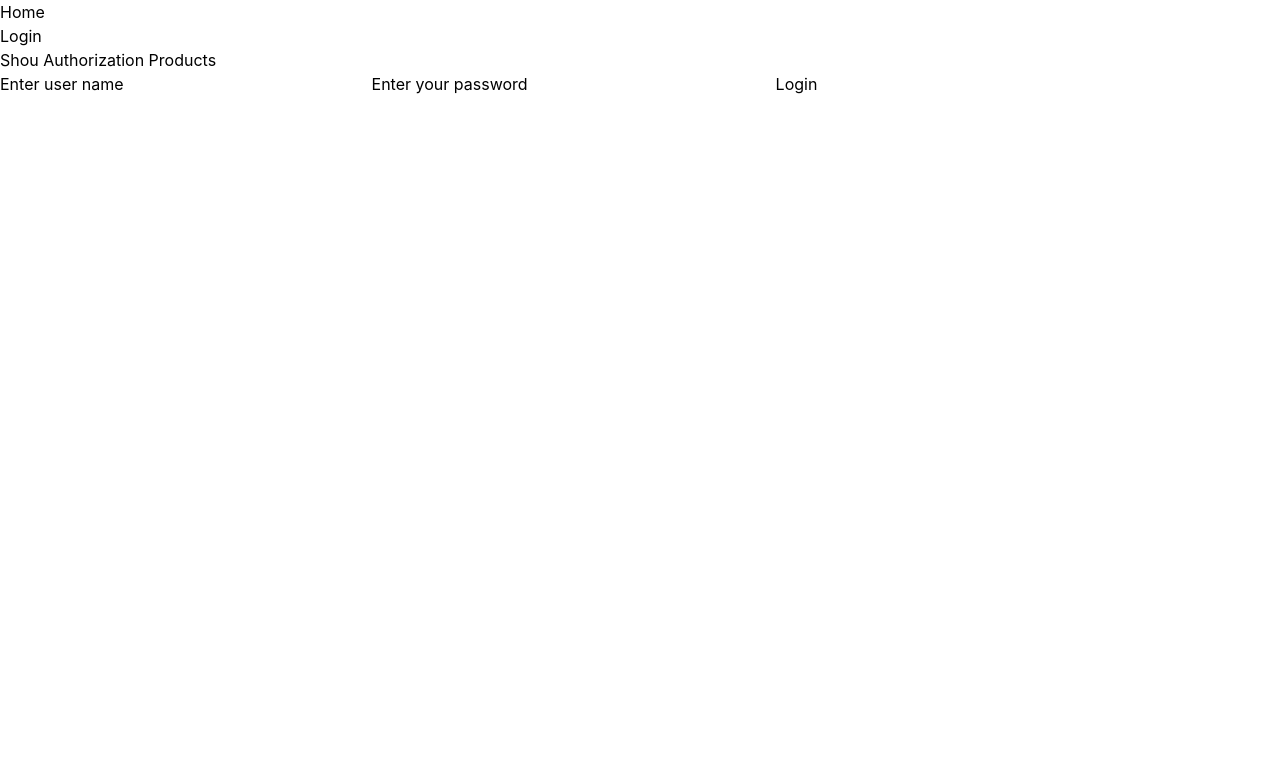
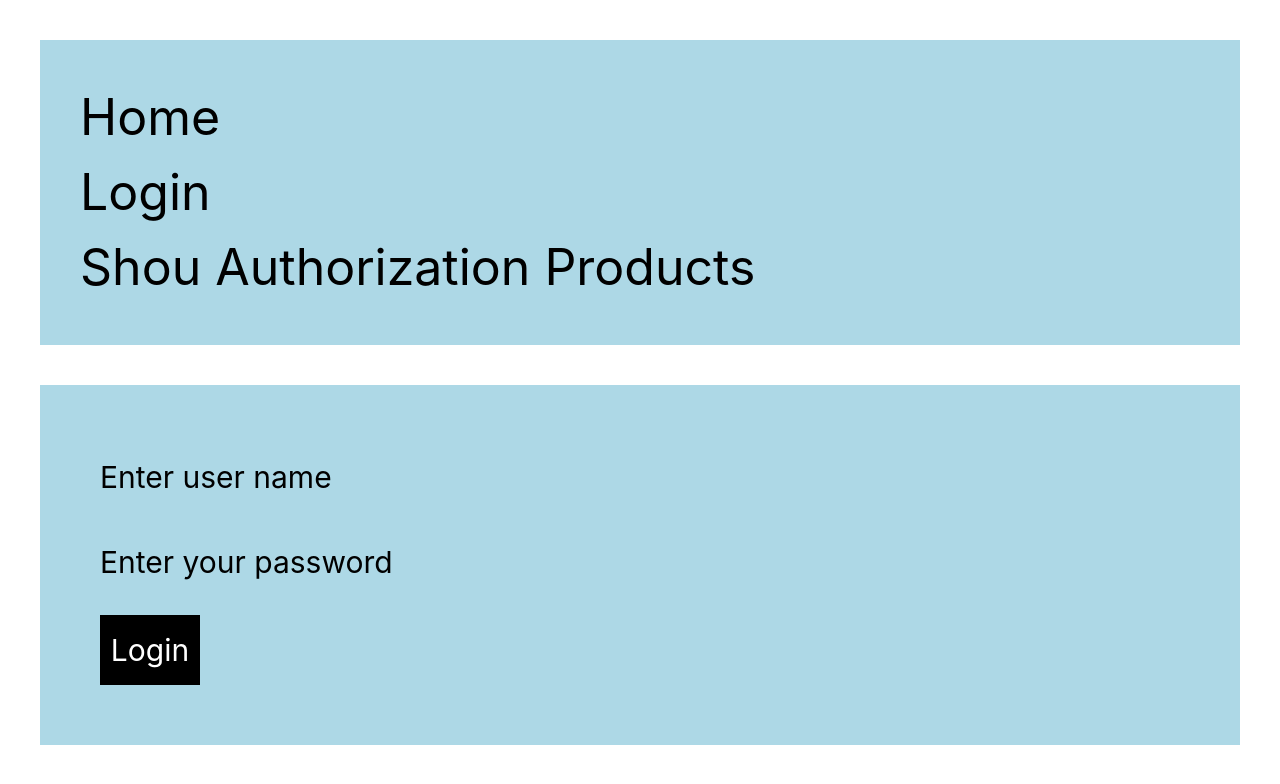
Before and after one commit to lily8xa/react-home-work, a React (Vite) app: page /login in a window 1280 px wide. Shown: the top 784 px of the page. Built offline with nearby package versions, Linux system fonts and the light colour scheme.

Commit message:
add style

```diff
--- /dev/null
+++ b/src/components/loginForm/LoginForm.css
@@ -0,0 +1,22 @@
+.main-login{
+    height: 70px;
+    width:80px;
+}
+.main-form{
+    font-size: 30px;
+    margin: 20px;
+    display: flex;
+    justify-content: flex-start;
+    flex-direction: column;
+    gap: 20px;
+}
+input{
+    margin: 10px;
+}
+button{
+    height: 70px;
+    width: 100px;
+    border: black solid;
+    color: white;
+    background: black;
+}
--- a/src/components/loginForm/LoginForm.tsx
+++ b/src/components/loginForm/LoginForm.tsx
@@ -1,5 +1,6 @@
 import {login, type LoginDataType} from "../../service/services.ts";
 import {useForm} from "react-hook-form";
+import './LoginForm.css'
 
 
 export const LoginForm = () => {
@@ -23,8 +24,8 @@ export const LoginForm = () => {
         }
     };
     return (
-        <div>
-            <form onSubmit={handleSubmit(onSubmit)}>
+        <div className={'main-menu'}>
+            <form className={'main-form'} onSubmit={handleSubmit(onSubmit)}>
                 <label>Enter user name
                     <input type="text"{...register('username',{ required: true }) }/>
                 </label>
--- /dev/null
+++ b/src/components/menu/Menu.css
@@ -0,0 +1,6 @@
+.main-menu{
+    background: lightblue;
+    font-size: 50px;
+    margin: 40px;
+    padding: 40px;
+}
--- a/src/components/menu/Menu.tsx
+++ b/src/components/menu/Menu.tsx
@@ -1,8 +1,9 @@
 import {Link} from "react-router";
+import './Menu.css'
 
 export const Menu = () => {
     return (
-        <ul><li><Link to={'/'}>Home</Link></li>
+        <ul className={'main-menu'}><li><Link to={'/'}>Home</Link></li>
             <li><Link to={'login'}>Login</Link></li>
             <li><Link to={'auth/resources'}>Shou Authorization Products</Link></li>
         </ul>
--- /dev/null
+++ b/src/components/product/Product.css
@@ -0,0 +1,6 @@
+.main-product{
+    background: rgba(78, 151, 175, 0.84);
+    font-size: 30px;
+    margin: 40px;
+    padding: 40px;
+}
--- a/src/components/product/Product.tsx
+++ b/src/components/product/Product.tsx
@@ -1,9 +1,10 @@
 import type {FC} from "react";
 import type {ProductType} from "../../models/ProductsType.ts";
+import './Product.css'
 
 export const Product:FC<ProductType> = ({id,title,price,thumbnail}) => {
     return (
-        <div>
+        <div className={'main-product'}>
             <p>{id}</p>
             <h1>{title}-{price} USD</h1>
             <img src={thumbnail} alt={title}/>
```
